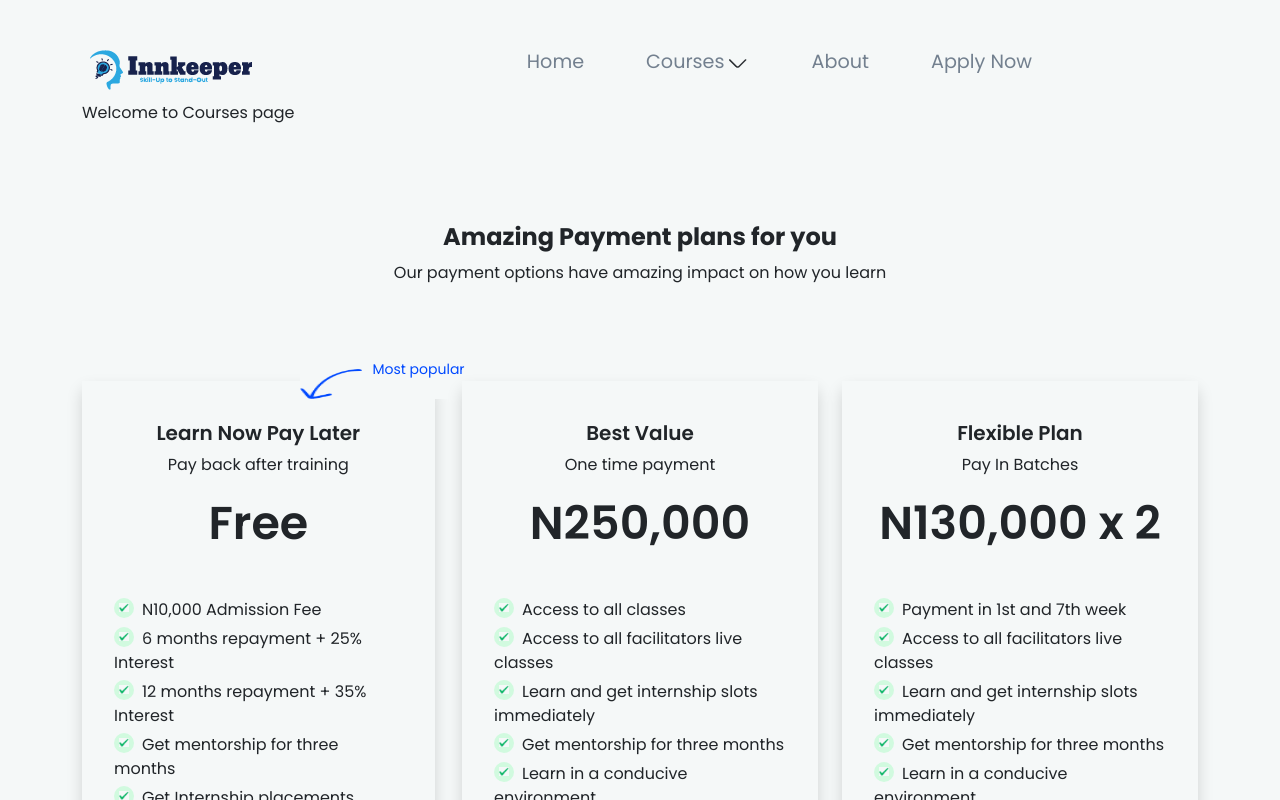
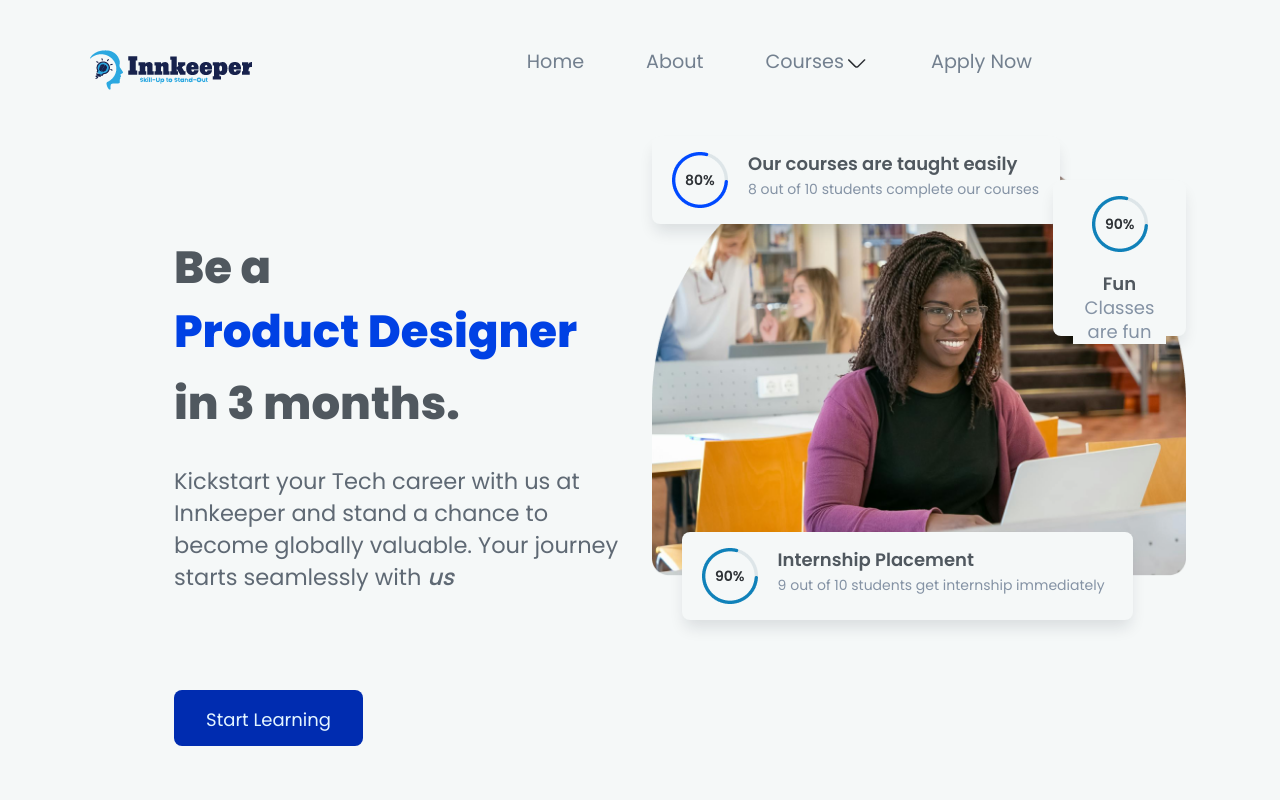
Before and after one commit to SamuelOkoduwa/InkeeperApp, a React (Vite) app: page /courses in a window 1280 px wide. Shown: the top 800 px of the page. Built offline with nearby package versions, Linux system fonts and the light colour scheme.

Commit message:
modified the Navigation bar

```diff
--- a/src/components/NavBar/NavBar.jsx
+++ b/src/components/NavBar/NavBar.jsx
@@ -17,16 +17,19 @@ function NavBar() {
         </li>
 
         <li className="navbarss_menu">
+          <Link to="/About">About</Link>
+        </li>
+
+        <li className="navbarss_menu">
           <Link to="/courses">Courses</Link>
           <img className="caret" src={arrow_down} alt="Dropdown Arrow" />
         </li>
 
-        <li className="navbarss_menu">
-          <Link to="/About">About</Link>
-        </li>
+
 
         <li className={`navbarss_menu ${styles.menu_applyNow}`}>
-          <Link to="/applyNow">Apply Now</Link>
+          <Link to="#">Apply Now</Link>
+          {/* <Link to="/applyNow">Apply Now</Link> */}
         </li>
       </ul>
     </nav>
--- a/src/pages/Courses/Courses.jsx
+++ b/src/pages/Courses/Courses.jsx
@@ -1,10 +1,11 @@
 import React from 'react'
 import Pricing from '../../components/Pricing/Pricing'
+import LandingPageHero from '../../components/LandingPageHero/LandingPageHero'
 
 function Courses() {
   return (
 	<div className='container'>
-	  Welcome to Courses page
+	  <LandingPageHero />
 	  <Pricing />
 	</div>
   )
```
